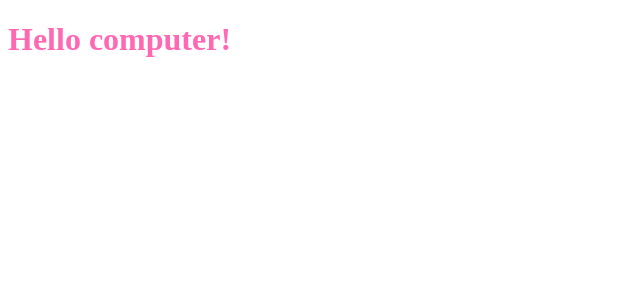
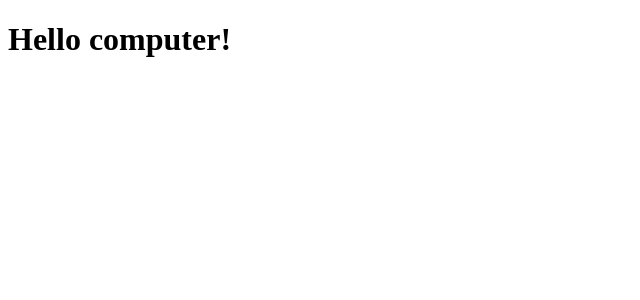
Before and after one commit to Rapid-Fullstack-Development/photosphere-frontend, a React (Vite) app: page / in a window 1280 px wide. Shown: the top 300 px of the page, without its empty margins (0-640 px from the left). Built offline with nearby package versions, Linux system fonts and the light colour scheme.

Commit message:
Customized the React template for Photosphere.

```diff
--- a/package.json
+++ b/package.json
@@ -1,7 +1,7 @@
 {
-  "name": "react-parcel-template",
+  "name": "photosphere-frontend",
   "version": "1.0.0",
-  "description": "A simple project template that is a starting point for frontend development with React.",
+  "description": "The frontend for the Photosphere application.",
   "source": "src/index.html",
   "scripts": {
     "start": "parcel",
--- a/src/index.html
+++ b/src/index.html
@@ -2,7 +2,7 @@
 <html lang="en">
   <head>
     <meta charset="utf-8"/>
-    <title>My First Parcel App</title>
+    <title>Photosphere</title>
     <link rel="stylesheet" href="styles.css" />
 </head>
 <body>
--- a/src/styles.css
+++ b/src/styles.css
@@ -1,4 +1,2 @@
-h1 {
-    color: hotpink;
-    font-family: cursive;
-}
+
+/* No styles needed yet. */
```
Also changed, not shown: 3 other files (tests, documents, lock files or other folders).
